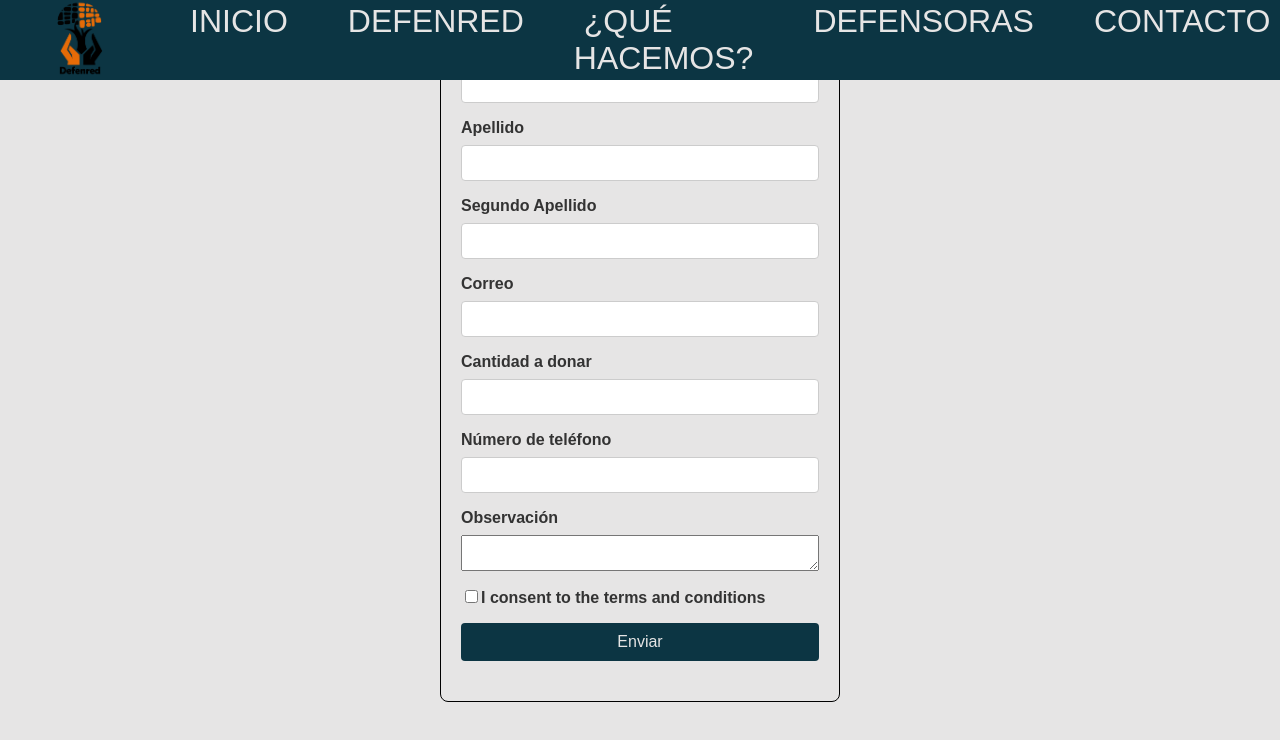
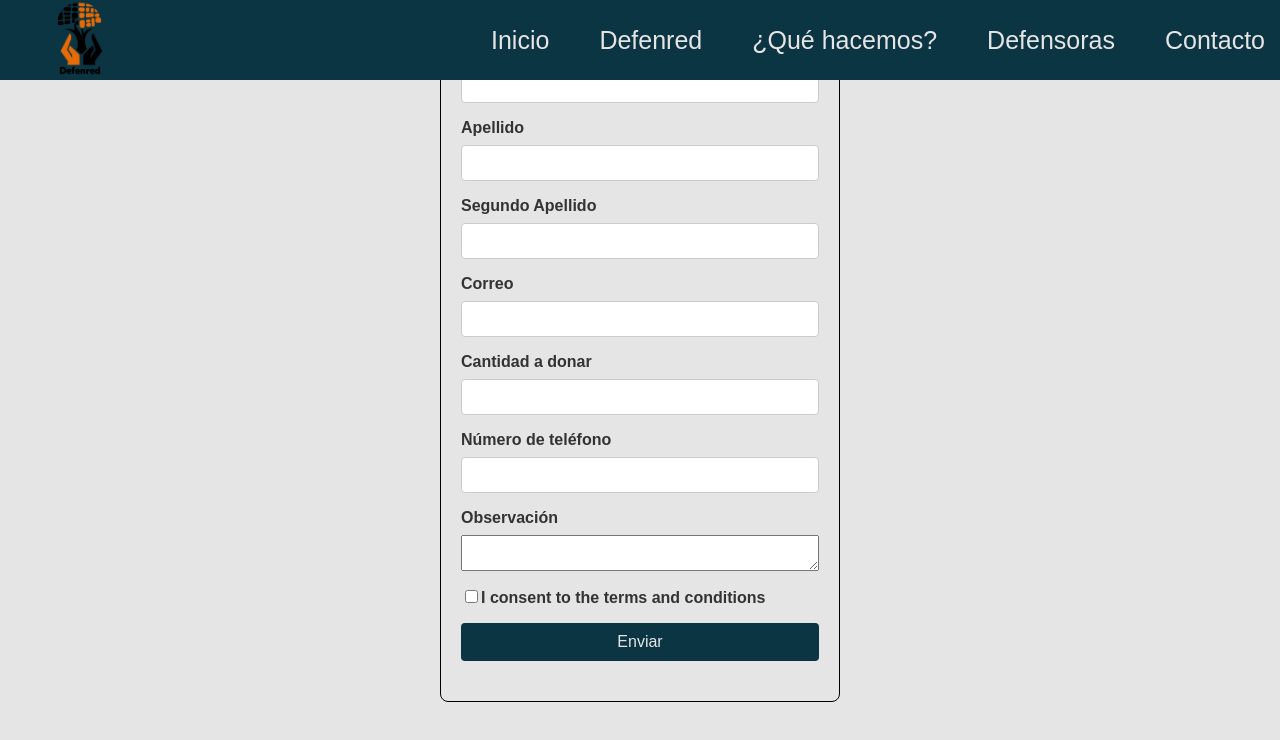
Before and after one commit to InkCapac/DANI_NODE, a React (Vite) app in the folder DEFENRED/: page /formulario in a window 1280 px wide. Shown: the top 740 px of the page. Built offline with nearby package versions, Linux system fonts and the light colour scheme.

Commit message:
CAMBIOS 12-02
:)

```diff
--- a/DEFENRED/src/componentes/css/Navtab.css
+++ b/DEFENRED/src/componentes/css/Navtab.css
@@ -1,3 +1,4 @@
+/* CombinedNav.css */
 :root {
   --orange: rgb(240, 101, 0);
   --white: rgb(230, 229, 229);
@@ -5,66 +6,89 @@
   --blue: rgb(12, 53, 67);
   --gray: rgb(217, 217, 217);
 }
+
 .navbar {
   position: fixed;
   top: 0;
   left: 0;
   width: 100%;
   height: 10vh;
-    display: flex; /* Utiliza flexbox para alinear los elementos */
-    justify-content: space-around; /* Distribuye los elementos de manera uniforme */
+  display: flex;
+  justify-content: space-between;
   align-items: center;
-    box-sizing: border-box;
+  /*
+  padding: 10px;
+  */
+  background-color: var(--blue);
   z-index: 1000;
-    transition: background-color 0.3s ease;
-    /*background-color: transparent;*/ /* Color de fondo por defecto */
-    background-color: var(--blue);
+  transition: background-color 0.3s ease, opacity 0.3s ease;
 }
-  .navbar.solid {
+
+.navbar.scrolled {
   background-color: var(--white);
 }
-  .navbar.solid a {
-    background-color: var(--white);
+
+.navbar.scrolled a {
   color: var(--black);
 }
 
-  .navbar ul {
-    display: flex; /* Asegúrate de que los elementos <li> se alineen en fila */
-    margin: 0; /* Elimina márgenes predeterminados */
-    padding: 0; /* Elimina relleno predeterminado */
-    list-style-type: none; /* Elimina los puntos de las listas */
+.navbar-logo img {
+  width: 160px;
+  height: auto;
 }
 
-  .navbar li {
-    margin: 0 20px;
-    text-transform: uppercase; /* Añade separación entre los elementos */
+.navbar-menu {
+  display: flex;
+  list-style: none;
+  gap: 20px;
+  margin: 0;
+  padding: 0;
 }
 
-  .navbar a {
-    letter-spacing: normal;
+.navbar-item {
+  position: relative;
+}
+
+.navbar-item a {
   text-decoration: none;
-    font-size: 2em;
-    padding: 10px;
-    transition: background-color 0.3s ease;
+  font-size: 25px;
+  padding: 10px 15px;
+  transition: background-color 0.3s ease, color 0.3s ease;
   color: var(--white);
 }
 
-  .navbar a:hover {
+.navbar-item a:hover {
   background-color: var(--orange);
   color: var(--white);
+  border-radius: 4px;
 }
 
-  .navbar a img {
-    height: 50px;
-    width: auto;
-    margin-right: 15px;
-    padding: 0;
-    max-height: 100%;
-    object-fit: contain;
-    cursor: default;
-    pointer-events: none;
+.dropdown-menu {
+  position: absolute;
+  margin-top: 10px;
+  padding: 5px 5px;
+  list-style-type:disc;
+  top: 100%;
+  left: 0;
+  width: 230px;
+  background-color: var(--blue);
+  box-shadow: 0 4px 6px rgba(0, 0, 0, 0.1);
+  border-radius: 4px;
+  overflow: hidden;
+  z-index: 1000;
 }
-  .logo-nav img {
-    width: 160px;
-    height: auto;
+
+.dropdown-item a {
+  display: block;
+  padding: 10px 15px;
+  text-decoration: none;
+  color: var(--white);
+  font-size: 14px;
+  transition: background-color 0.3s ease, color 0.3s ease;
 }
+
+.dropdown-item a:hover {
+  background-color: var(--orange);
+  color: var(--white);
+  font-weight: bold;
+}
--- a/DEFENRED/src/componentes/navTab.tsx
+++ b/DEFENRED/src/componentes/navTab.tsx
@@ -1,48 +1,94 @@
-import { useState, useEffect } from "react";
-import { Link } from "react-router-dom";
-import "./css/Navtab.css";
+import React, { useState, useEffect } from 'react';
+import { Link, useLocation } from 'react-router-dom';
+import './css/Navtab.css';
 
 const Navtab = () => {
-  const [solid, setSolid] = useState(false);
+  // Especifica el tipo de activeMenu
+  const [activeMenu, setActiveMenu] = useState<string | null>(null);
+  const [scrolling, setScrolling] = useState(false);
+  const location = useLocation();
+
+  // Corregido: tipo explícito para `menu`
+  const handleMouseEnter = (menu: string) => {
+    setActiveMenu(menu);
+  };
+
+  const handleMouseLeave = () => {
+    setActiveMenu(null);
+  };
 
   const handleScroll = () => {
     if (window.scrollY > 50) {
-      setSolid(true);
+      setScrolling(true);
     } else {
-      setSolid(false);
+      setScrolling(false);
     }
   };
 
   useEffect(() => {
-    window.addEventListener("scroll", handleScroll);
+    window.addEventListener('scroll', handleScroll);
     return () => {
-      window.removeEventListener("scroll", handleScroll);
+      window.removeEventListener('scroll', handleScroll);
     };
   }, []);
 
+  useEffect(() => {
+    if (location.pathname === '/') {
+      setActiveMenu(null);
+    }
+  }, [location.pathname]);
+
+  const menuItems = [
+    { label: 'Inicio', link: '/' },
+    {
+      label: 'Defenred',
+      link: '/defenred',
+      submenu: [
+        { label: '¿Quíenes somos?', link: '/somos#vision' },
+        { label: '¿Por qué este proyecto?', link: '/somos#mision' },
+      ],
+    },
+    {
+      label: '¿Qué hacemos?',
+      link: '/queHacemos',
+      submenu: [
+        { label: 'Casa de Respiro', link: '/casaRespiro' },
+        { label: 'En-redados', link: '/enRedados' },
+        { label: 'Publicaciones', link: '/publicaciones' },
+      ],
+    },
+    {
+      label: 'Defensoras',
+      link: '/defensoras',
+    },
+    { label: 'Contacto', link: '/contacto' },
+  ];
+
   return (
-    <nav className={`navbar ${solid ? "solid" : ""}`}>
-
-      <div className="logo-nav">
+    <nav className={`navbar ${scrolling ? 'scrolled' : ''}`}>
+      <div className="navbar-logo">
         <img src="./src/assets/logo/logo_blackOrange.png" alt="Logo Defenred" />
-
       </div>
-      <ul>
-        <li>
-          <Link to="/">Inicio</Link>
-        </li>
-        <li>
-          <Link to="/defenred">Defenred</Link>
-        </li>
-        <li>
-          <Link to="/queHacemos">¿Qué hacemos?</Link>
-        </li>
-        <li>
-          <Link to="/defensoras">Defensoras</Link>
-        </li>
-        <li>
-          <Link to="/contacto">Contacto</Link>
-        </li>
+      <ul className="navbar-menu">
+        {menuItems.map((item, index) => (
+          <li
+            key={index}
+            onMouseEnter={() => handleMouseEnter(item.label)}
+            onMouseLeave={handleMouseLeave}
+            className="navbar-item"
+          >
+            <Link to={item.link}>{item.label}</Link>
+            {activeMenu === item.label && item.submenu && item.submenu.length > 0 && (
+              <ul className="dropdown-menu">
+                {item.submenu.map((subItem, subIndex) => (
+                  <li key={subIndex} className="dropdown-item">
+                    <Link to={subItem.link}>{subItem.label}</Link>
+                  </li>
+                ))}
+              </ul>
+            )}
+          </li>
+        ))}
       </ul>
     </nav>
   );
```
Lines whose indentation alone changed are shown as unchanged.
